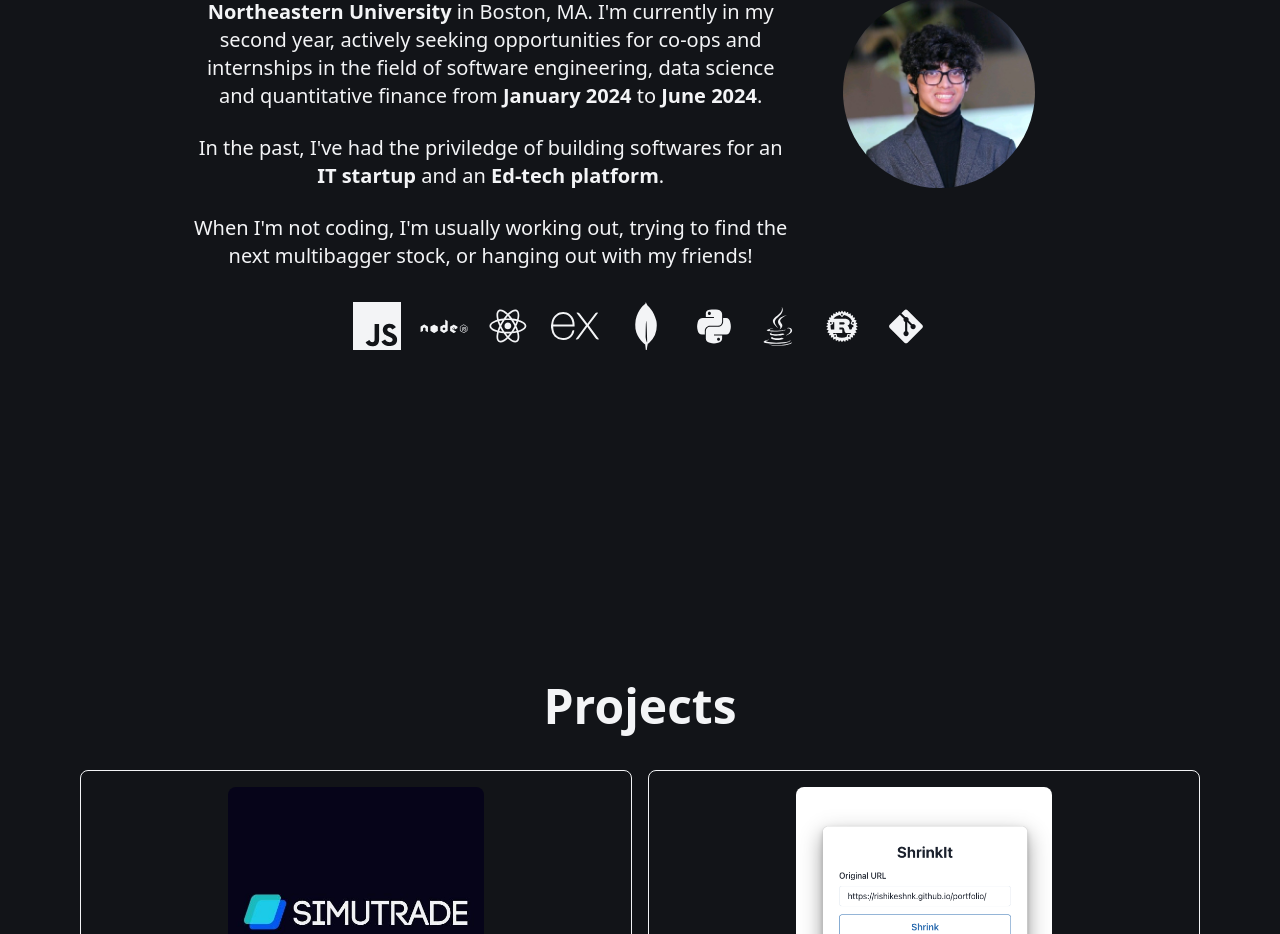
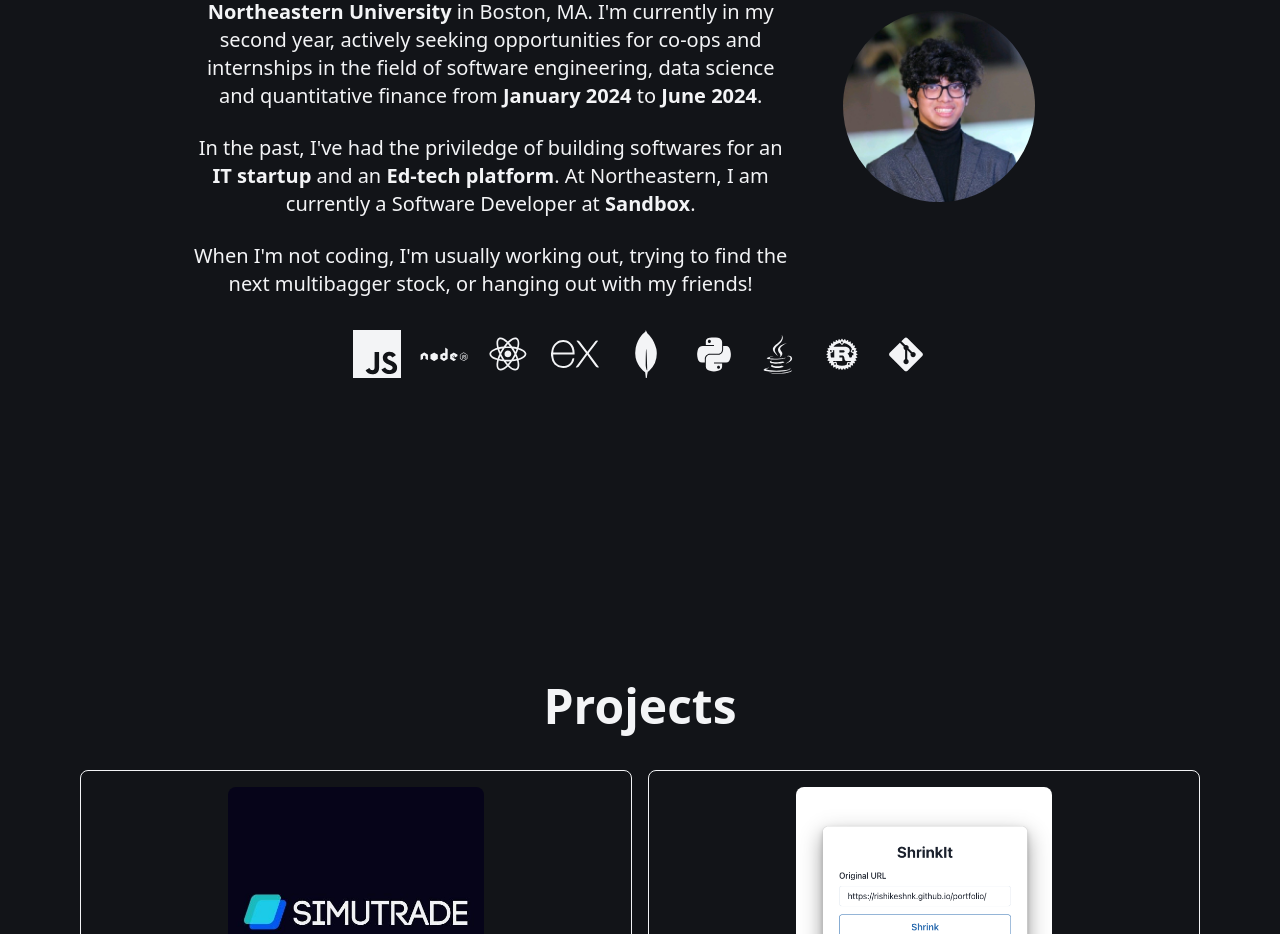
Before and after one commit to RishikeshNK/portfolio, a React (Vite) app: page / in a window 1280 px wide. Shown: the part 918-1852 px from the top of the page. Built offline with nearby package versions, Linux system fonts and the light colour scheme.

Commit message:
chore: update about me

```diff
--- a/src/components/AboutMe.jsx
+++ b/src/components/AboutMe.jsx
@@ -40,6 +40,15 @@ const AboutMe = () => (
           >
             Ed-tech platform
           </a>
+          . At Northeastern, I am currently a Software Developer at{" "}
+          <a
+            className="font-semibold"
+            href="https://www.sandboxnu.com/"
+            target="_blank"
+            rel="noreferrer"
+          >
+            Sandbox
+          </a>
           .
         </p>
         <p className="text-sm sm:text-base md:text-lg lg:text-xl mb-6">
```
